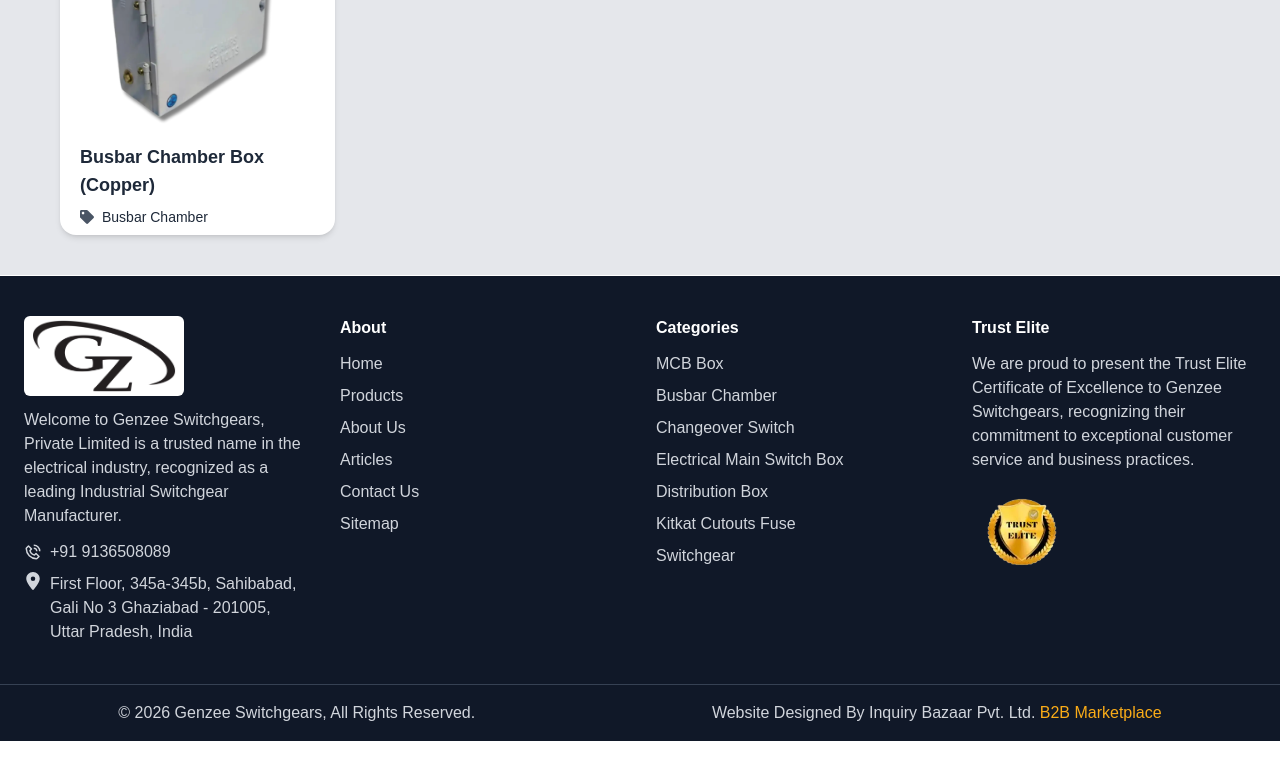
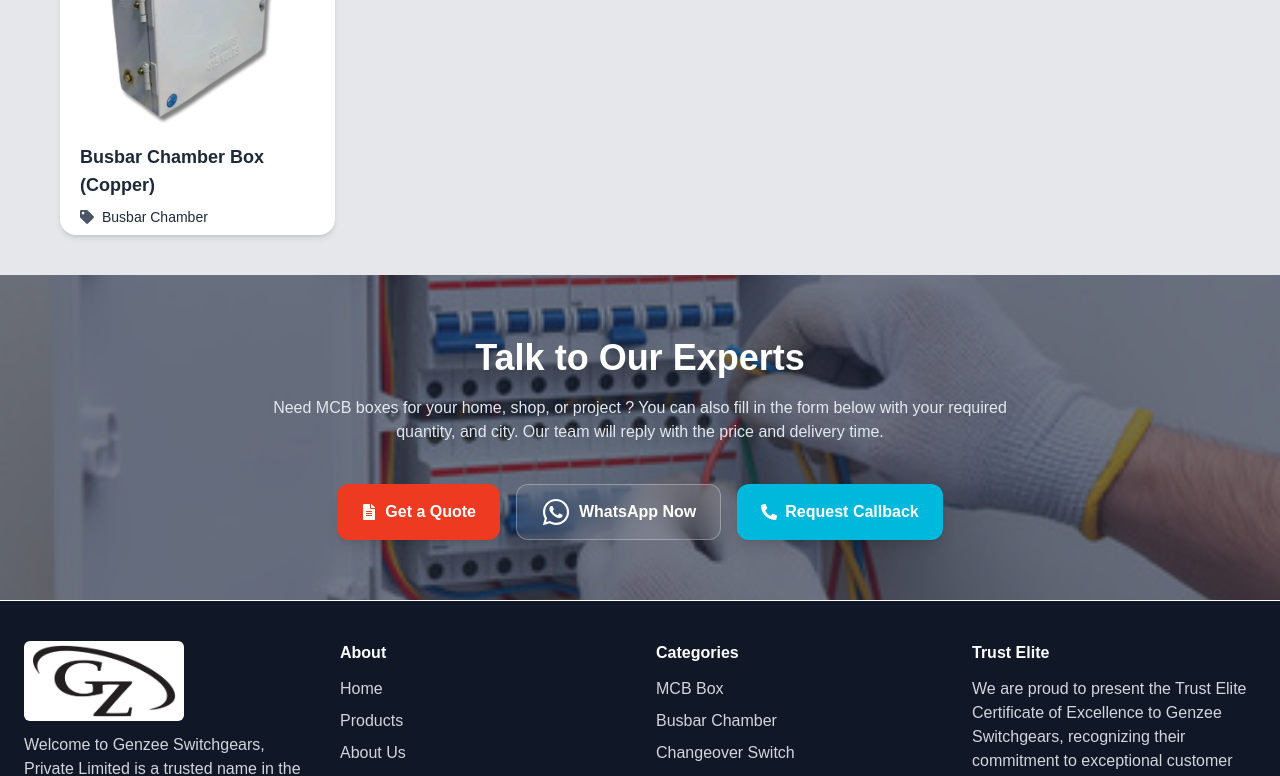
Before and after one commit to Anshumantyagi2004/genzeeswitchgears, a Next.js app: page /categories/busbar-chamber in a window 1280 px wide. Shown: the part 925-1701 px from the top of the page. Before the commit the page ends 1666 px from the top, so only its background shows below. Built offline with nearby package versions, Linux system fonts and the light colour scheme; no server answers.

Commit message:
new seo changes

```diff
--- a/src/app/categories/[id]/CategoryPage.jsx
+++ b/src/app/categories/[id]/CategoryPage.jsx
@@ -5,6 +5,7 @@
 import React from "react";
 import { motion } from "framer-motion";
 import { FaArrowRight, FaTag } from "react-icons/fa";
+import CTA2 from "@/components/CTA2";
 
 export default function CategoryPage() {
   const { id } = useParams();
@@ -86,6 +87,8 @@
           )}
         </div>
       </section>
+
+      <CTA2/>
     </>
   );
 }
--- /dev/null
+++ b/src/components/CTA2.jsx
@@ -0,0 +1,89 @@
+"use client";
+
+import { motion } from "framer-motion";
+import Link from "next/link";
+import { FaPhoneAlt, FaFileAlt, FaEnvelope, FaWhatsapp } from "react-icons/fa";
+import { useState } from "react";
+import PopupForm from "./Main/ContactPopup";
+
+export default function CTA2() {
+  const [isOpen, setIsOpen] = useState(false);
+  return (
+    <section
+      className="relative py-9 md:py-15 px-6 text-white bg-fixed bg-center bg-cover"
+      style={{
+        backgroundImage:
+          "url('/bg.jpg')",
+      }}
+    >
+      {/* Overlay */}
+      <div className="absolute inset-0 bg-slate-800/60"></div>
+
+      <div className="relative max-w-5xl mx-auto text-center">
+        {/* Animated Heading */}
+        <motion.h2
+          initial={{ opacity: 0, y: 40 }}
+          whileInView={{ opacity: 1, y: 0 }}
+          viewport={{ once: false }}
+          transition={{ duration: 0.6 }}
+          className="text-3xl md:text-4xl font-bold leading-tight"
+        >
+         Talk to Our Experts
+        </motion.h2>
+
+        {/* Animated Description */}
+        <motion.p
+          initial={{ opacity: 0, y: 30 }}
+          whileInView={{ opacity: 1, y: 0 }}
+          viewport={{ once: true }}
+          transition={{ delay: 0.2, duration: 0.6 }}
+          className="mt-4 text-slate-200 max-w-3xl mx-auto"
+        >
+          Need MCB boxes for your home, shop, or project ? You can also fill in the form below with your required quantity, and city. Our team will reply with the price and delivery time.
+        </motion.p>
+
+        {/* CTA Buttons */}
+        <motion.div
+          initial={{ opacity: 0, scale: 0.9 }}
+          whileInView={{ opacity: 1, scale: 1 }}
+          viewport={{ once: true }}
+          transition={{ delay: 0.3, duration: 0.5 }}
+          className="mt-10 flex flex-col sm:flex-row gap-4 justify-center"
+        >
+          {/* Quote */}
+          <button
+            onClick={() => setIsOpen(true)}
+            className="flex items-center justify-center gap-2 px-6 py-3 bg-[#ED3A20] hover:bg-red-600 transition rounded-xl font-semibold shadow-lg"
+          >
+            <FaFileAlt />
+            Get a Quote
+          </button>
+
+          {/* Contact */}
+          <Link
+            href="https://wa.me/+919136508089"
+            className="flex items-center justify-center gap-2 px-6 py-3 border border-white/30 hover:border-white transition rounded-xl font-semibold backdrop-blur-md bg-white/10"
+          >
+           <FaWhatsapp size={30} />
+            WhatsApp Now
+          </Link>
+
+          {/* Call */}
+          <Link
+            href="tel:+919136508089"
+            className="flex items-center justify-center gap-2 px-6 py-3 bg-cyan-500 hover:bg-cyan-600 transition rounded-xl font-semibold shadow-lg"
+          >
+            <FaPhoneAlt />
+            Request Callback
+          </Link>
+        </motion.div>
+      </div>
+
+      <PopupForm
+        isOpen={isOpen}
+        setIsOpen={setIsOpen}
+        formType="contact"
+      />
+    </section>
+  );
+}
```
Also changed, not shown: src/data/data.js.
